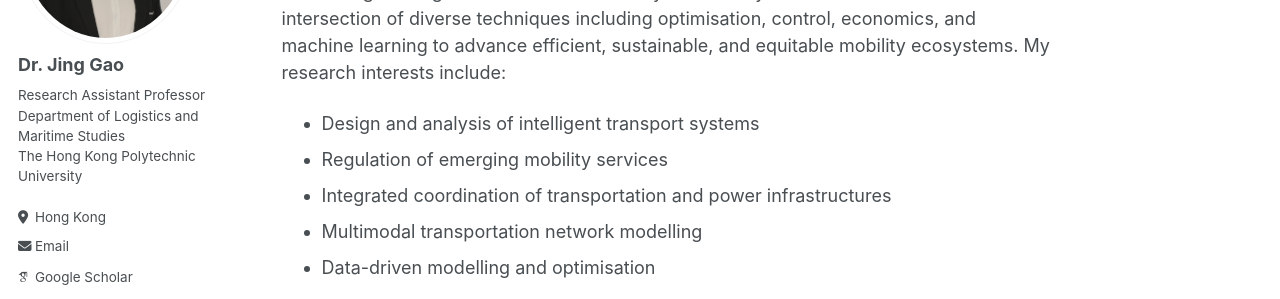
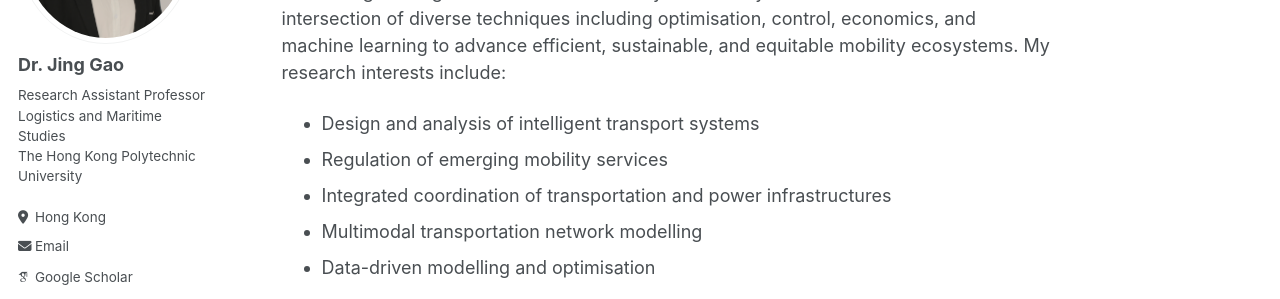
Before and after one commit to jgaoax/jgaoax.github.io, a Jekyll site: the page built from _pages/about.md, in a window 1280 px wide. Shown: the part 251-550 px from the top of the page. Built offline with Jekyll 4.4.1, drawn with Linux system fonts in a browser that asks for light colours; some web fonts are replaced.

Commit message:
Update _config.yml

```diff
--- a/_config.yml
+++ b/_config.yml
@@ -24,7 +24,7 @@ author:
   avatar           : "profile.jpg"
   name             : "Dr. Jing Gao"
   pronouns         : # example: "she/her"
-  bio              : "Research Assistant Professor<br>Department of Logistics and Maritime Studies<br>The Hong Kong Polytechnic University"
+  bio              : "Research Assistant Professor<br>Logistics and Maritime Studies<br>The Hong Kong Polytechnic University"
   location         : "Hong Kong"
   # employer         : "The Hong Kong Polytechnic University"
   # uri              : "https://jgaoax.github.io"
```
